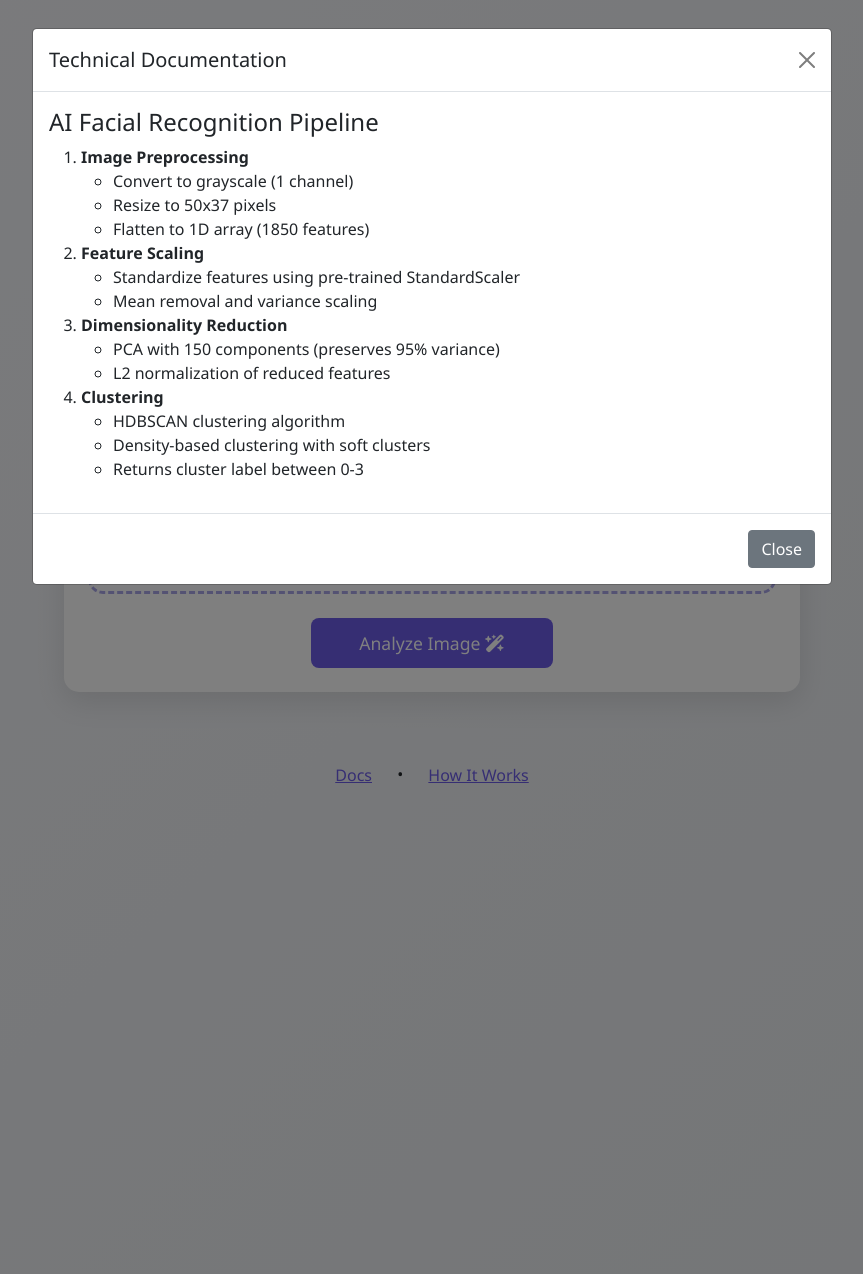
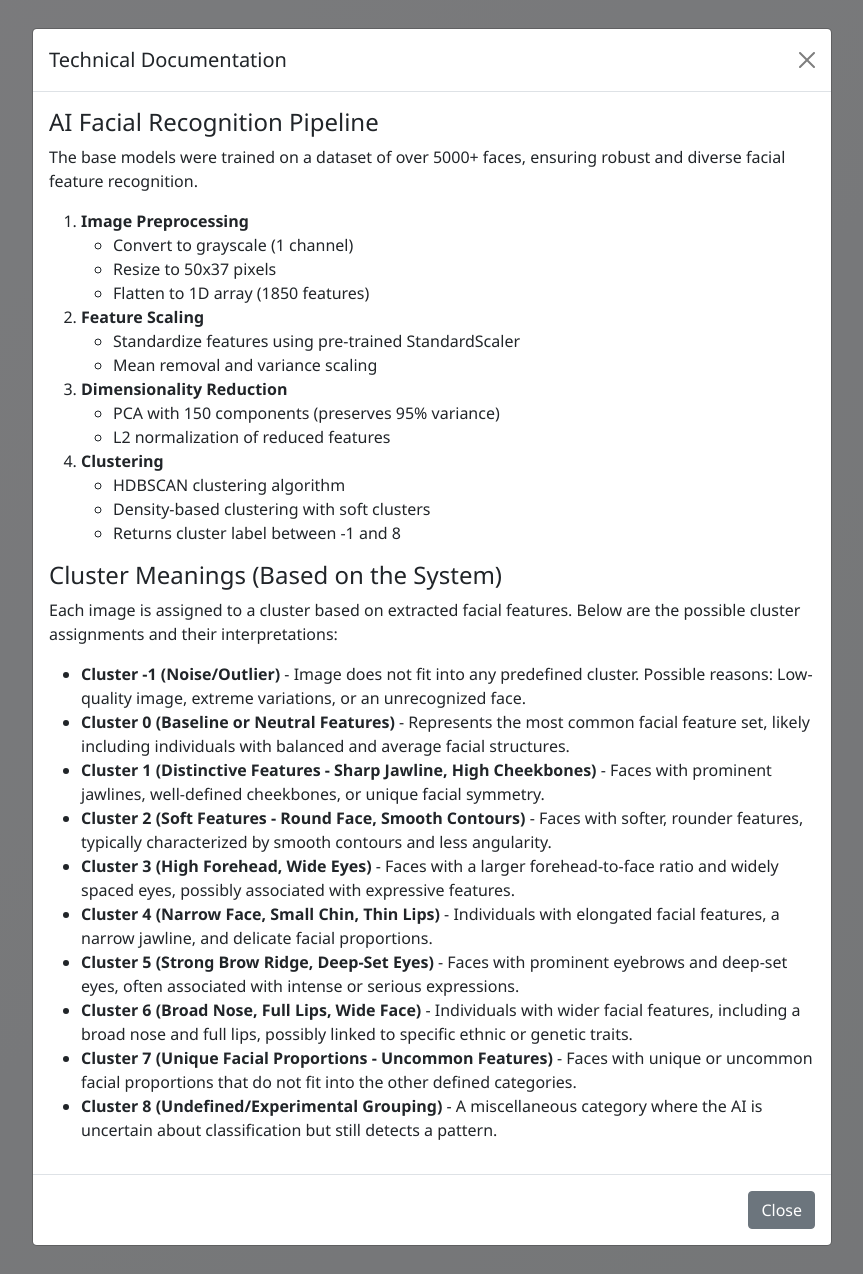
Before and after one commit to Elisbrown/Lab6-AI-Assignment, a Flask app: page / in a window 1280 px wide, after a click on "Docs". Shown: the whole page, without its empty margins (208-1071 px from the left). Run offline with Flask 2, Linux system fonts and the light colour scheme; parts of the project's set-up code (start-up, migrations or seed data) failed here and were passed over; some libraries are stand-ins or nearby versions.

Commit message:
updated project docs to explain the meaning of each cluster

```diff
--- a/templates/upload.html
+++ b/templates/upload.html
@@ -173,6 +173,7 @@
             </div>
             <div class="modal-body">
                 <h4>AI Facial Recognition Pipeline</h4>
+                <p>The base models were trained on a dataset of over 5000+ faces, ensuring robust and diverse facial feature recognition.</p>
                 <ol>
                     <li><strong>Image Preprocessing</strong>
                         <ul>
@@ -197,10 +198,25 @@
                         <ul>
                             <li>HDBSCAN clustering algorithm</li>
                             <li>Density-based clustering with soft clusters</li>
-                            <li>Returns cluster label between 0-3</li>
+                            <li>Returns cluster label between -1 and 8</li>
                         </ul>
                     </li>
                 </ol>
+
+                <h4>Cluster Meanings (Based on the System)</h4>
+                <p>Each image is assigned to a cluster based on extracted facial features. Below are the possible cluster assignments and their interpretations:</p>
+                <ul>
+                    <li><strong>Cluster -1 (Noise/Outlier)</strong> - Image does not fit into any predefined cluster. Possible reasons: Low-quality image, extreme variations, or an unrecognized face.</li>
+                    <li><strong>Cluster 0 (Baseline or Neutral Features)</strong> - Represents the most common facial feature set, likely including individuals with balanced and average facial structures.</li>
+                    <li><strong>Cluster 1 (Distinctive Features - Sharp Jawline, High Cheekbones)</strong> - Faces with prominent jawlines, well-defined cheekbones, or unique facial symmetry.</li>
+                    <li><strong>Cluster 2 (Soft Features - Round Face, Smooth Contours)</strong> - Faces with softer, rounder features, typically characterized by smooth contours and less angularity.</li>
+                    <li><strong>Cluster 3 (High Forehead, Wide Eyes)</strong> - Faces with a larger forehead-to-face ratio and widely spaced eyes, possibly associated with expressive features.</li>
+                    <li><strong>Cluster 4 (Narrow Face, Small Chin, Thin Lips)</strong> - Individuals with elongated facial features, a narrow jawline, and delicate facial proportions.</li>
+                    <li><strong>Cluster 5 (Strong Brow Ridge, Deep-Set Eyes)</strong> - Faces with prominent eyebrows and deep-set eyes, often associated with intense or serious expressions.</li>
+                    <li><strong>Cluster 6 (Broad Nose, Full Lips, Wide Face)</strong> - Individuals with wider facial features, including a broad nose and full lips, possibly linked to specific ethnic or genetic traits.</li>
+                    <li><strong>Cluster 7 (Unique Facial Proportions - Uncommon Features)</strong> - Faces with unique or uncommon facial proportions that do not fit into the other defined categories.</li>
+                    <li><strong>Cluster 8 (Undefined/Experimental Grouping)</strong> - A miscellaneous category where the AI is uncertain about classification but still detects a pattern.</li>
+                </ul>
             </div>
             <div class="modal-footer">
                 <button type="button" class="btn btn-secondary" data-bs-dismiss="modal">Close</button>
@@ -208,6 +224,7 @@
         </div>
     </div>
 </div>
+
 
 <div class="modal fade" id="howItWorksModal" tabindex="-1" aria-labelledby="howItWorksModalLabel" aria-hidden="true">
     <div class="modal-dialog modal-lg">
```
